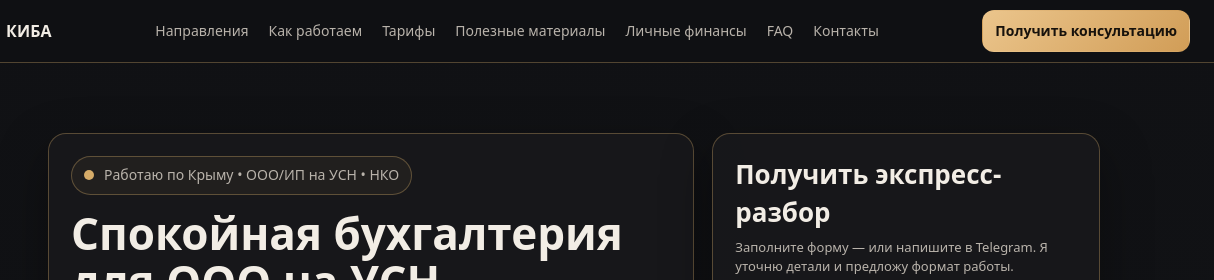
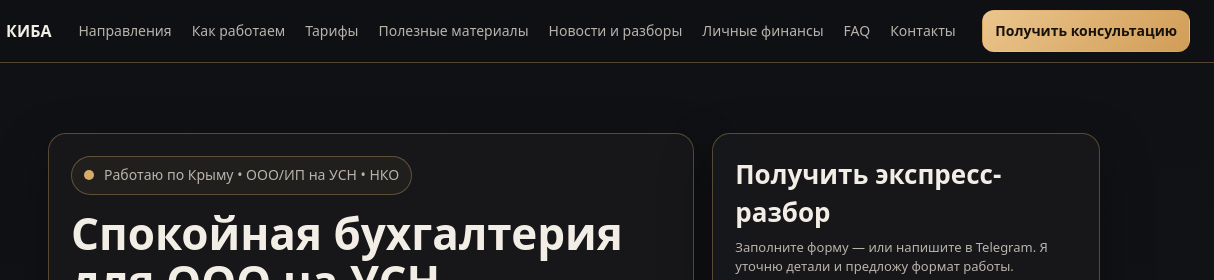
Before and after one commit to krest2006-afk/kiba-buh-site1, a plain HTML site: page index.html in a window 1280 px wide. Shown: the top 280 px of the page, 66-1280 px from the left. Drawn offline with Linux system fonts and the light colour scheme.

Commit message:
Link news section from homepage

```diff
--- a/index.html
+++ b/index.html
@@ -196,6 +196,7 @@
         <a href="#how">Как работаем</a>
         <a href="#pricing">Тарифы</a>
         <a href="templates.html">Полезные материалы</a>
+        <a href="news.html">Новости и разборы</a>
         <a href="finance.html">Личные финансы</a>
         <a href="#faq">FAQ</a>
         <a href="#contacts">Контакты</a>
```
